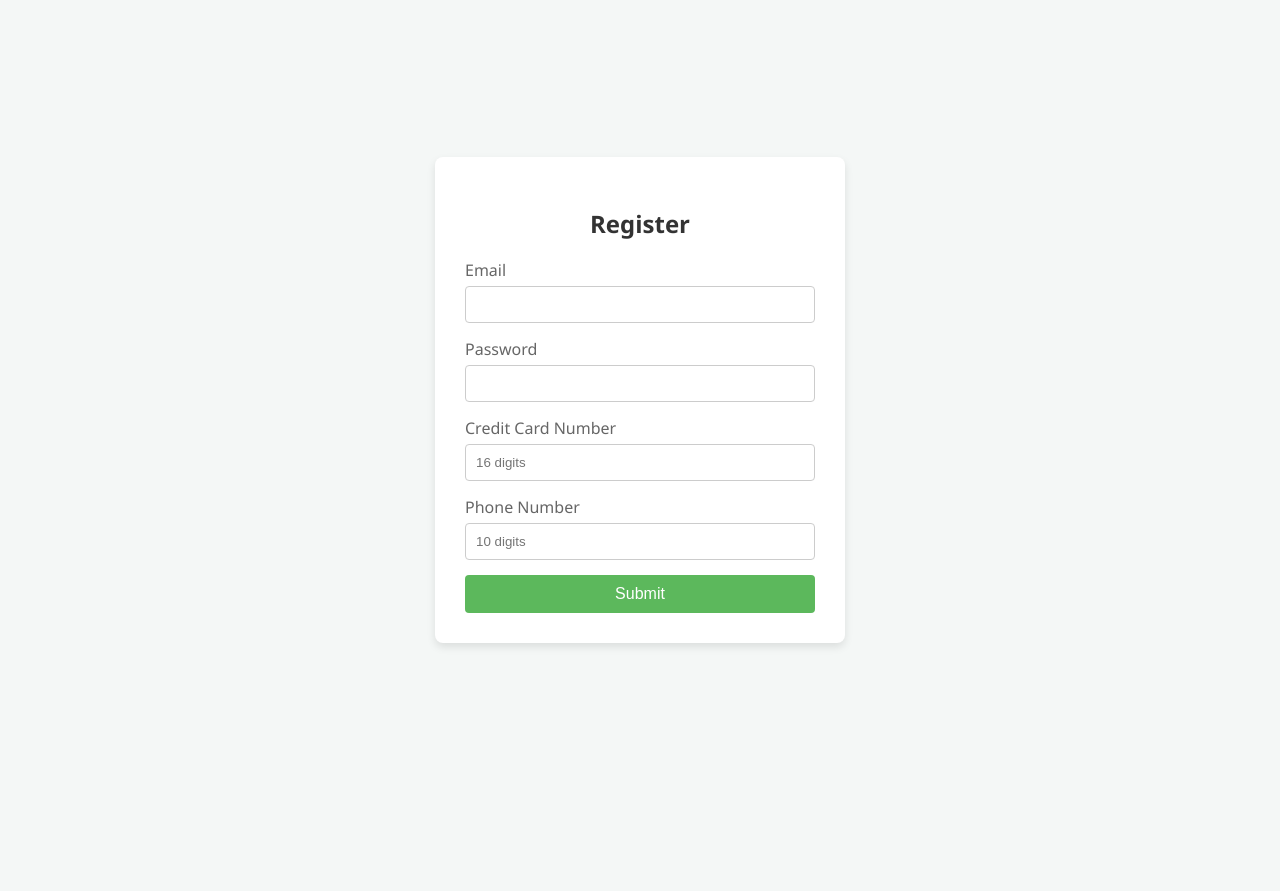
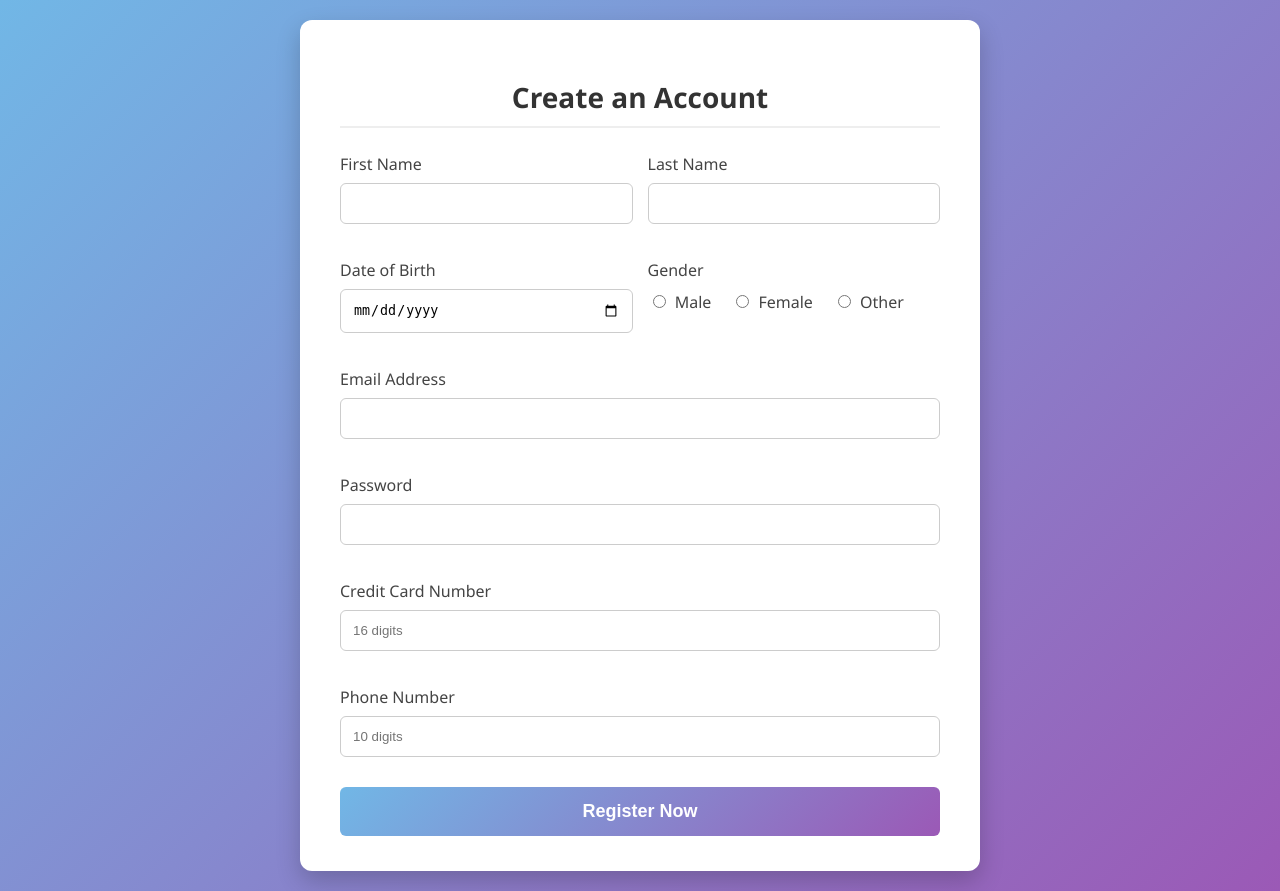
Before and after one commit to Dhanajeyan77/CS2307-IP-LAB, a PHP site: page / in a window 1280 px wide. Before the commit the page ends 647 px from the top, so only its background shows below. Run offline with PHP 8.4, Linux system fonts and the light colour scheme.

Commit message:
Update exercise 10 with new fields and enhanced CSS

```diff
--- a/exercise_10/index.html
+++ b/exercise_10/index.html
@@ -7,25 +7,49 @@
 </head>
 <body>
     <div class="container">
-        <h2>Register</h2>
+        <h2>Create an Account</h2>
         <form action="process.php" method="POST">
+            <div class="row">
                 <div class="form-group">
-                <label for="email">Email</label>
+                    <label for="fname">First Name</label>
+                    <input type="text" id="fname" name="fname" required>
+                </div>
+                <div class="form-group">
+                    <label for="lname">Last Name</label>
+                    <input type="text" id="lname" name="lname" required>
+                </div>
+
+                <div class="form-group">
+                    <label for="dob">Date of Birth</label>
+                    <input type="date" id="dob" name="dob" required>
+                </div>
+                <div class="form-group">
+                    <label>Gender</label>
+                    <div class="gender-options">
+                        <label><input type="radio" name="gender" value="Male" required> Male</label>
+                        <label><input type="radio" name="gender" value="Female" required> Female</label>
+                        <label><input type="radio" name="gender" value="Other" required> Other</label>
+                    </div>
+                </div>
+
+                <div class="form-group full-width">
+                    <label for="email">Email Address</label>
                     <input type="text" id="email" name="email" required>
                 </div>
-            <div class="form-group">
+                <div class="form-group full-width">
                     <label for="password">Password</label>
                     <input type="password" id="password" name="password" required>
                 </div>
-            <div class="form-group">
+                <div class="form-group full-width">
                     <label for="cc">Credit Card Number</label>
                     <input type="text" id="cc" name="cc" required placeholder="16 digits">
                 </div>
-            <div class="form-group">
+                <div class="form-group full-width">
                     <label for="phone">Phone Number</label>
                     <input type="text" id="phone" name="phone" required placeholder="10 digits">
                 </div>
-            <button type="submit">Submit</button>
+            </div>
+            <button type="submit">Register Now</button>
         </form>
     </div>
 </body>
--- a/exercise_10/style.css
+++ b/exercise_10/style.css
@@ -1,51 +1,90 @@
 body {
     font-family: 'Segoe UI', Tahoma, Geneva, Verdana, sans-serif;
-    background-color: #f4f7f6;
+    background: linear-gradient(135deg, #71b7e6, #9b59b6);
     display: flex;
     justify-content: center;
     align-items: center;
-    height: 100vh;
+    min-height: 100vh;
     margin: 0;
+    padding: 20px;
 }
 .container {
     background-color: white;
-    padding: 30px;
-    border-radius: 8px;
-    box-shadow: 0 4px 8px rgba(0,0,0,0.1);
-    width: 350px;
+    padding: 35px 40px;
+    border-radius: 12px;
+    box-shadow: 0 10px 25px rgba(0,0,0,0.2);
+    width: 100%;
+    max-width: 600px;
 }
 h2 {
     text-align: center;
     color: #333;
+    margin-bottom: 25px;
+    font-size: 28px;
+    border-bottom: 2px solid #eee;
+    padding-bottom: 10px;
+}
+.row {
+    display: flex;
+    flex-wrap: wrap;
+    gap: 15px;
 }
 .form-group {
-    margin-bottom: 15px;
+    margin-bottom: 20px;
+    flex: 1 1 45%;
+}
+.form-group.full-width {
+    flex: 1 1 100%;
 }
 label {
     display: block;
-    margin-bottom: 5px;
-    color: #666;
+    margin-bottom: 8px;
+    color: #444;
+    font-weight: 500;
 }
-input[type="text"], input[type="password"] {
+input[type="text"],
+input[type="password"],
+input[type="date"] {
     width: 100%;
-    padding: 10px;
+    padding: 12px;
     border: 1px solid #ccc;
-    border-radius: 4px;
+    border-radius: 6px;
     box-sizing: border-box;
+    transition: border-color 0.3s;
+}
+input[type="text"]:focus,
+input[type="password"]:focus,
+input[type="date"]:focus {
+    border-color: #9b59b6;
+    outline: none;
+}
+.gender-options {
+    display: flex;
+    gap: 20px;
+    align-items: center;
+    margin-top: 10px;
+}
+.gender-options input[type="radio"] {
+    margin-right: 5px;
 }
 button {
     width: 100%;
-    padding: 10px;
-    background-color: #5cb85c;
+    padding: 14px;
+    background: linear-gradient(135deg, #71b7e6, #9b59b6);
     color: white;
     border: none;
-    border-radius: 4px;
+    border-radius: 6px;
     cursor: pointer;
-    font-size: 16px;
+    font-size: 18px;
+    font-weight: bold;
+    transition: opacity 0.3s;
+    margin-top: 10px;
 }
 button:hover {
-    background-color: #4cae4c;
+    opacity: 0.9;
 }
-.error { color: #d9534f; margin-bottom: 15px; }
-.success { color: #5cb85c; text-align: center; font-size: 18px; margin-bottom: 15px;}
-.back-link { display: block; text-align: center; margin-top: 20px; text-decoration: none; color: #337ab7; }
+.error { color: #d9534f; margin-bottom: 15px; padding: 10px; background: #fdf2f2; border-left: 4px solid #d9534f; border-radius: 4px; list-style-position: inside; }
+.error li { margin-bottom: 5px; }
+.success { color: #28a745; text-align: center; font-size: 20px; margin-bottom: 15px; padding: 15px; background: #e8f5e9; border-radius: 6px; font-weight: bold;}
+.back-link { display: block; text-align: center; margin-top: 25px; text-decoration: none; color: #9b59b6; font-weight: 600; }
+.back-link:hover { text-decoration: underline; }
```
Also changed, not shown: exercise_10/process.php (+18 -3 lines). Lines whose indentation alone changed are shown as unchanged.
